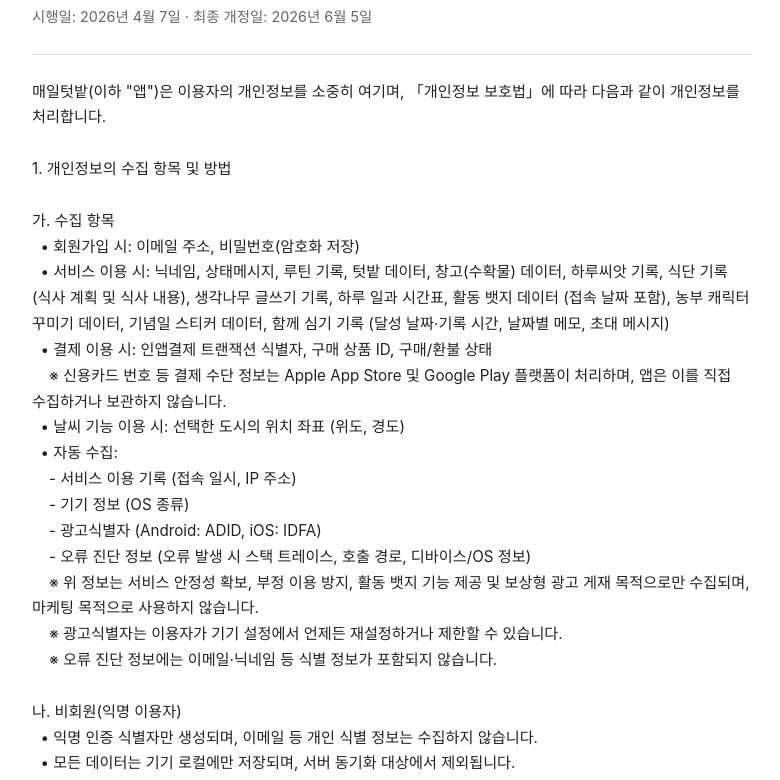
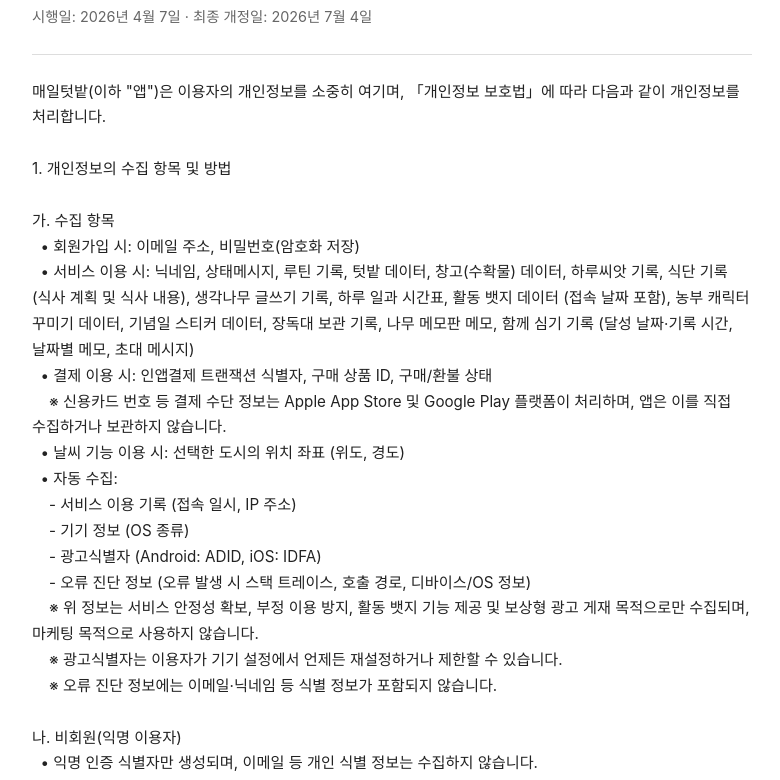
Before and after one commit to hhyejincho/life-garden-legal, a plain HTML site: page privacy.html in a window 1280 px wide. Shown: the part 94-874 px from the top of the page, without its empty margins (248-1028 px from the left). Drawn offline with Linux system fonts and the light colour scheme.

Commit message:
docs: 개인정보처리방침 — 장독대·나무 메모판 수집/동기화 항목 반영
매일텃밭 1.1.0 신규 저장 데이터 명시. 수집 항목 + 동기화 대상 2곳,
최종 개정일 2026-07-04. life-garden 앱 TermsModal.jsx와 동일 내용.

Co-Authored-By: Claude Fable 5 <noreply@anthropic.com>

```diff
--- a/privacy.html
+++ b/privacy.html
@@ -15,7 +15,7 @@
 </head>
 <body>
 <h1>매일텃밭 개인정보처리방침</h1>
-<p class="meta">시행일: 2026년 4월 7일 · 최종 개정일: 2026년 6월 5일</p>
+<p class="meta">시행일: 2026년 4월 7일 · 최종 개정일: 2026년 7월 4일</p>
 <hr>
 <pre>매일텃밭(이하 "앱")은 이용자의 개인정보를 소중히 여기며, 「개인정보 보호법」에 따라 다음과 같이 개인정보를 처리합니다.
 
@@ -23,7 +23,7 @@
 
 가. 수집 항목
   • 회원가입 시: 이메일 주소, 비밀번호(암호화 저장)
-  • 서비스 이용 시: 닉네임, 상태메시지, 루틴 기록, 텃밭 데이터, 창고(수확물) 데이터, 하루씨앗 기록, 식단 기록 (식사 계획 및 식사 내용), 생각나무 글쓰기 기록, 하루 일과 시간표, 활동 뱃지 데이터 (접속 날짜 포함), 농부 캐릭터 꾸미기 데이터, 기념일 스티커 데이터, 함께 심기 기록 (달성 날짜·기록 시간, 날짜별 메모, 초대 메시지)
+  • 서비스 이용 시: 닉네임, 상태메시지, 루틴 기록, 텃밭 데이터, 창고(수확물) 데이터, 하루씨앗 기록, 식단 기록 (식사 계획 및 식사 내용), 생각나무 글쓰기 기록, 하루 일과 시간표, 활동 뱃지 데이터 (접속 날짜 포함), 농부 캐릭터 꾸미기 데이터, 기념일 스티커 데이터, 장독대 보관 기록, 나무 메모판 메모, 함께 심기 기록 (달성 날짜·기록 시간, 날짜별 메모, 초대 메시지)
   • 결제 이용 시: 인앱결제 트랜잭션 식별자, 구매 상품 ID, 구매/환불 상태
     ※ 신용카드 번호 등 결제 수단 정보는 Apple App Store 및 Google Play 플랫폼이 처리하며, 앱은 이를 직접 수집하거나 보관하지 않습니다.
   • 날씨 기능 이용 시: 선택한 도시의 위치 좌표 (위도, 경도)
@@ -44,7 +44,7 @@
 
   • 계정 관리: 회원 식별, 로그인, 계정 연동
   • 서비스 제공: 루틴 기록 저장, 텃밭 데이터 동기화, 소셜 기능 (친구, 응원, 방명록, 함께 심기), 활동 뱃지 기능 제공 (접속 날짜 기반 뱃지 해금), 농부 캐릭터 꾸미기
-  • 자동 동기화: 회원의 경우 앱 실행 또는 백그라운드 진입 시점에 로컬 데이터를 서버에 자동 동기화합니다. 동기화 대상은 텃밭, 히스토리, 코인, 창고(수확물), 하루씨앗(진행/이력), 식단 기록(진행/이력), 뱃지, 농부 캐릭터, 생각나무 글, 설정, 시간표(루틴/하루), 기념일 스티커입니다. 함께 심기 기록(달성 날짜·메모 등)은 그룹 운영을 위해 서버에 저장됩니다. 익명 사용자는 동기화 대상에서 제외됩니다.
+  • 자동 동기화: 회원의 경우 앱 실행 또는 백그라운드 진입 시점에 로컬 데이터를 서버에 자동 동기화합니다. 동기화 대상은 텃밭, 히스토리, 코인, 창고(수확물), 하루씨앗(진행/이력), 식단 기록(진행/이력), 뱃지, 농부 캐릭터, 생각나무 글, 설정, 시간표(루틴/하루), 기념일 스티커, 장독대, 나무 메모판입니다. 함께 심기 기록(달성 날짜·메모 등)은 그룹 운영을 위해 서버에 저장됩니다. 익명 사용자는 동기화 대상에서 제외됩니다.
   • 결제 처리: 인앱결제 영수증 검증 및 구매 상태 관리
   • 보상형 광고 제공: 광고식별자 기반 광고 게재 및 보상 지급
   • 날씨 정보 제공: 선택한 도시 기반 날씨 조회
@@ -145,7 +145,7 @@
   • 알림은 기기 OS 설정 또는 앱 내 프로필 > 알림 설정에서 언제든 비활성화할 수 있습니다.
 
 시행일: 2026년 4월 7일
-최종 개정일: 2026년 6월 5일</pre>
+최종 개정일: 2026년 7월 4일</pre>
 <hr>
 <p><a href="./">← 메인으로</a></p>
 </body>
```
